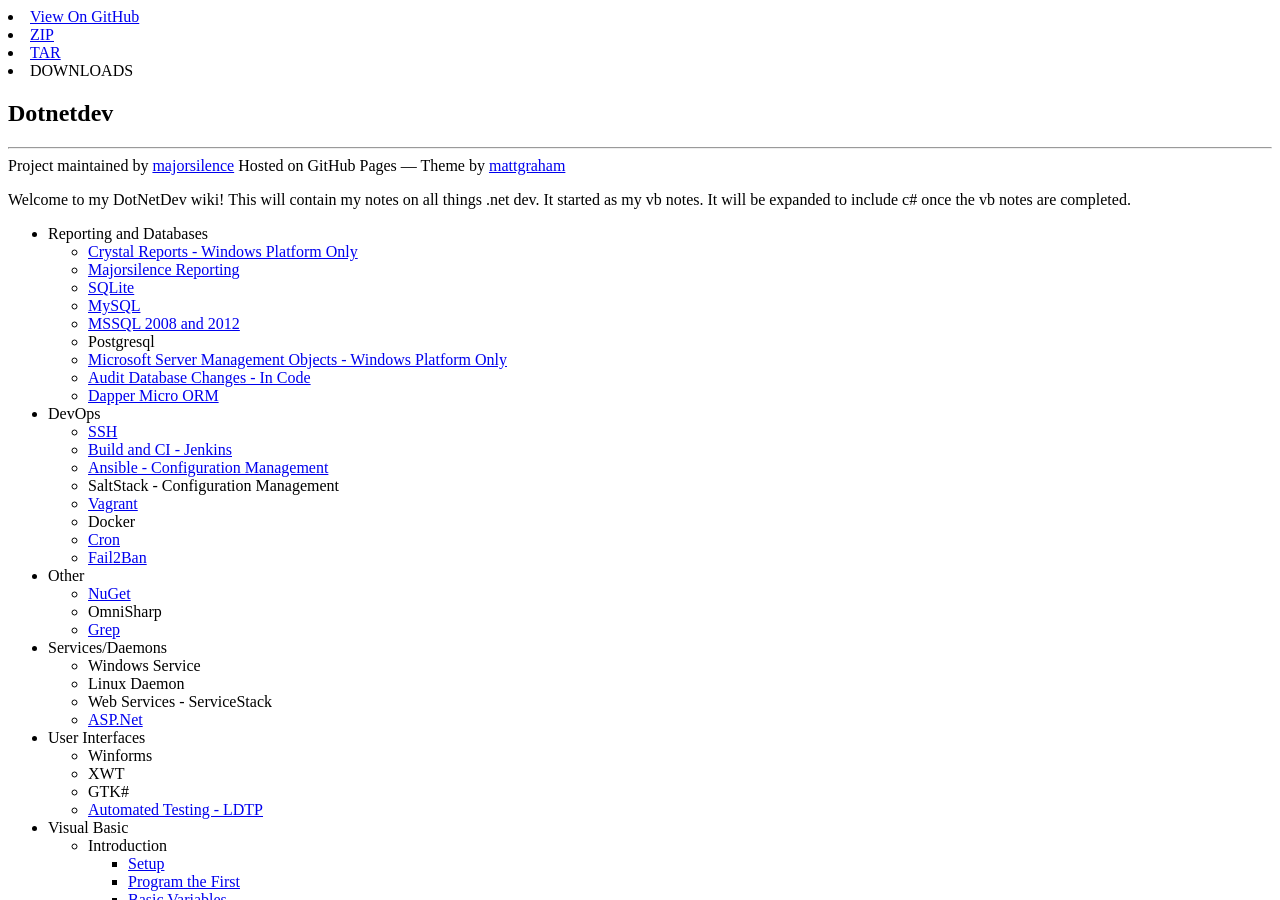
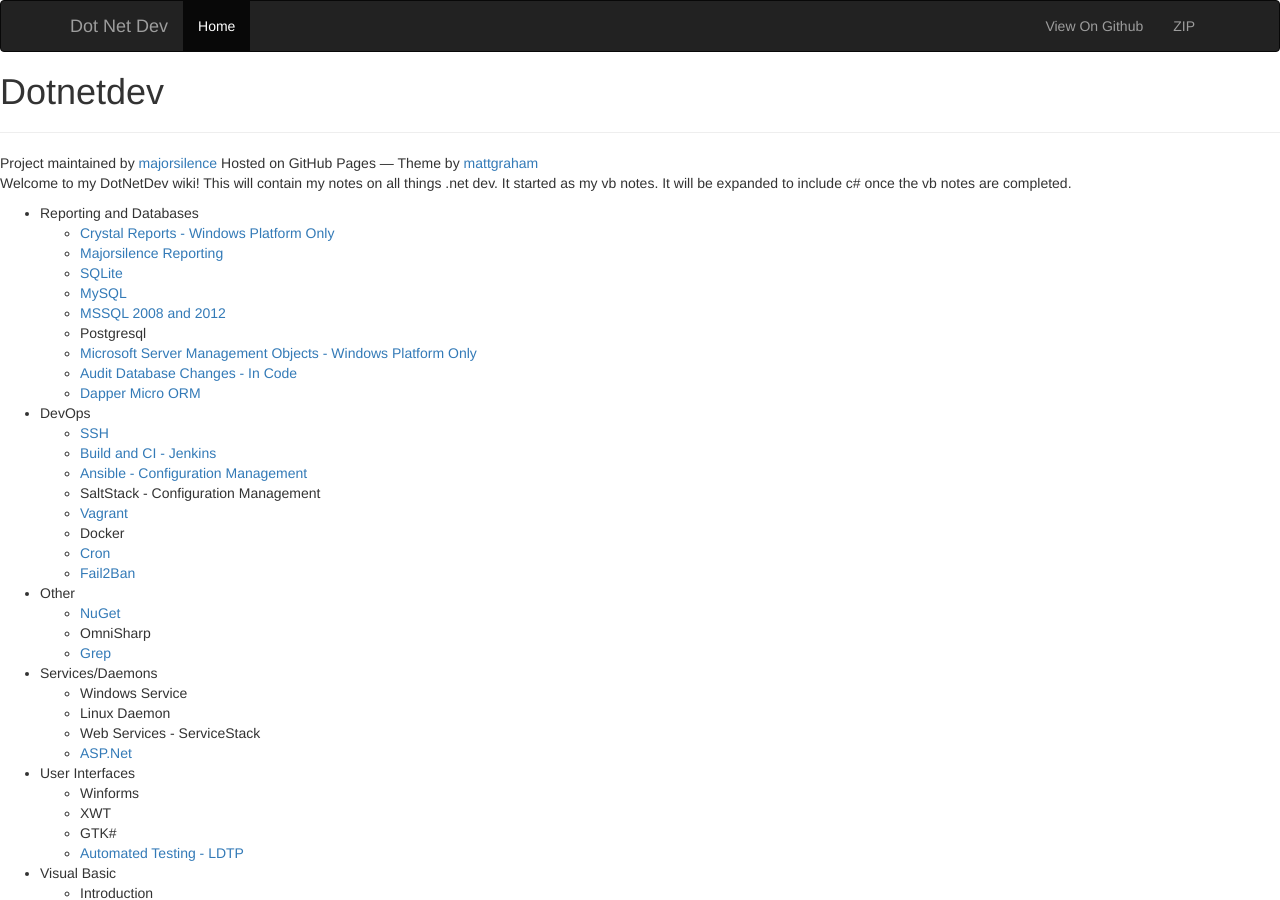
Before and after one commit to majorsilence/Dev, a Jekyll site: the page built from index.html, in a window 1280 px wide and 900 px high. Built offline with Jekyll 4.4.1, drawn with Linux system fonts in a browser that asks for light colours; nearby versions of some CDN libraries.

Commit message:
bootstrap menu

```diff
--- a/_layouts/base.html
+++ b/_layouts/base.html
@@ -6,34 +6,50 @@
 	<title>{{ page.title }} | Majorsilence</title>
 	<link rel="stylesheet" href="/DotNetDev/stylesheets/styles.css">
 	<link rel="stylesheet" href="/DotNetDev/stylesheets/github-dark.css">
+	<link href="https://maxcdn.bootstrapcdn.com/bootstrap/3.3.5/css/bootstrap.min.css" rel="stylesheet" integrity="sha256-MfvZlkHCEqatNoGiOXveE8FIwMzZg4W85qfrfIFBfYc= sha512-dTfge/zgoMYpP7QbHy4gWMEGsbsdZeCXz7irItjcC3sPUFtf0kuFbDz/ixG7ArTxmDjLXDmezHubeNikyKGVyQ==" crossorigin="anonymous">
 
 
     <meta name="viewport" content="width=device-width, initial-scale=1, user-scalable=no">
 
 </head>
 <body>
-	<div id="header">
-		<nav>
-			<li class="fork"><a href="https://github.com/majorsilence/DotNetDev">View On GitHub</a></li>
-			<li class="downloads"><a href="https://github.com/majorsilence/DotNetDev/zipball/master">ZIP</a></li>
-			<li class="downloads"><a href="https://github.com/majorsilence/DotNetDev/tarball/master">TAR</a></li>
-			<li class="title">DOWNLOADS</li>
-		</nav>
-	</div><!-- end header -->
+
+
+<nav class="navbar navbar-inverse">
+      <div class="container">
+        <div class="navbar-header">
+          <button type="button" class="navbar-toggle collapsed" data-toggle="collapse" data-target="#navbar" aria-expanded="false" aria-controls="navbar">
+            <span class="sr-only">Toggle navigation</span>
+            <span class="icon-bar"></span>
+            <span class="icon-bar"></span>
+            <span class="icon-bar"></span>
+          </button>
+          <a class="navbar-brand" href="/DotNetDev">Dot Net Dev</a>
+        </div>
+        <div id="navbar" class="navbar-collapse collapse">
+          <ul class="nav navbar-nav">
+            <li class="active"><a href="/DotNetDev">Home</a></li>
+          </ul>
+          <ul class="nav navbar-nav navbar-right">
+          	<li><a href="https://github.com/majorsilence/DotNetDev">View On Github</a></li>
+            <li><a href="https://github.com/majorsilence/DotNetDev/zipball/master">ZIP</a></li>
+          </ul>
+        </div><!--/.nav-collapse -->
+      </div>
+    </nav>
 
 	<div class="wrapper">
-
 		<section>
 
 			{{ content }}
 
 		</section>
-
 	</div>
 
 
 	<script src="//ajax.googleapis.com/ajax/libs/jquery/2.1.4/jquery.min.js"></script>
 	<script src="/DotNetDev/javascripts/respond.js"></script>
+	<script src="//maxcdn.bootstrapcdn.com/bootstrap/3.3.5/js/bootstrap.min.js" integrity="sha256-Sk3nkD6mLTMOF0EOpNtsIry+s1CsaqQC1rVLTAy+0yc= sha512-K1qjQ+NcF2TYO/eI3M6v8EiNYZfA95pQumfvcVrTHtwQVDG+aHRqLi/ETn2uB+1JqwYqVG3LIvdm9lj6imS/pQ==" crossorigin="anonymous"></script>
 	<!--[if lt IE 9]>
 	<script src="//html5shiv.googlecode.com/svn/trunk/html5.js"></script>
 	<![endif]-->
```
